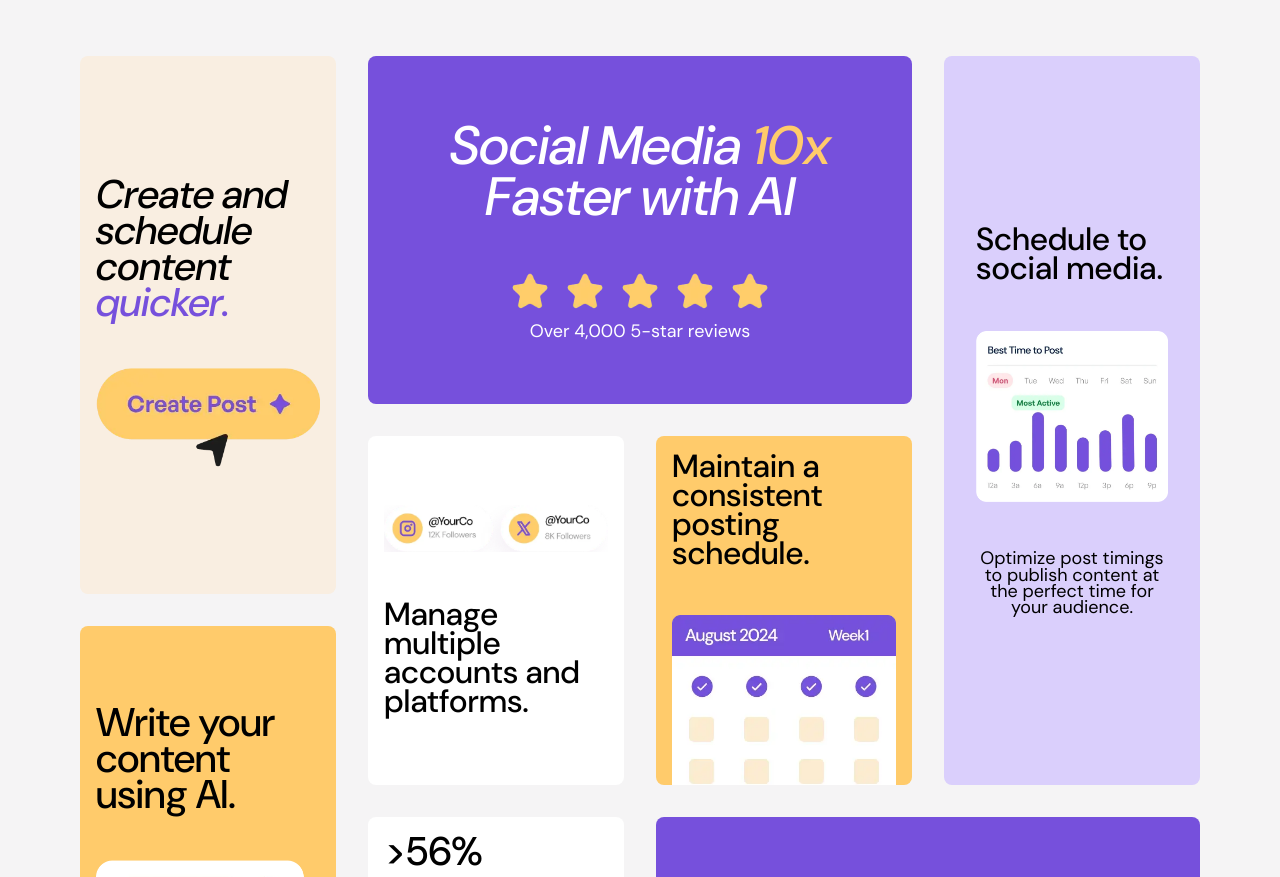
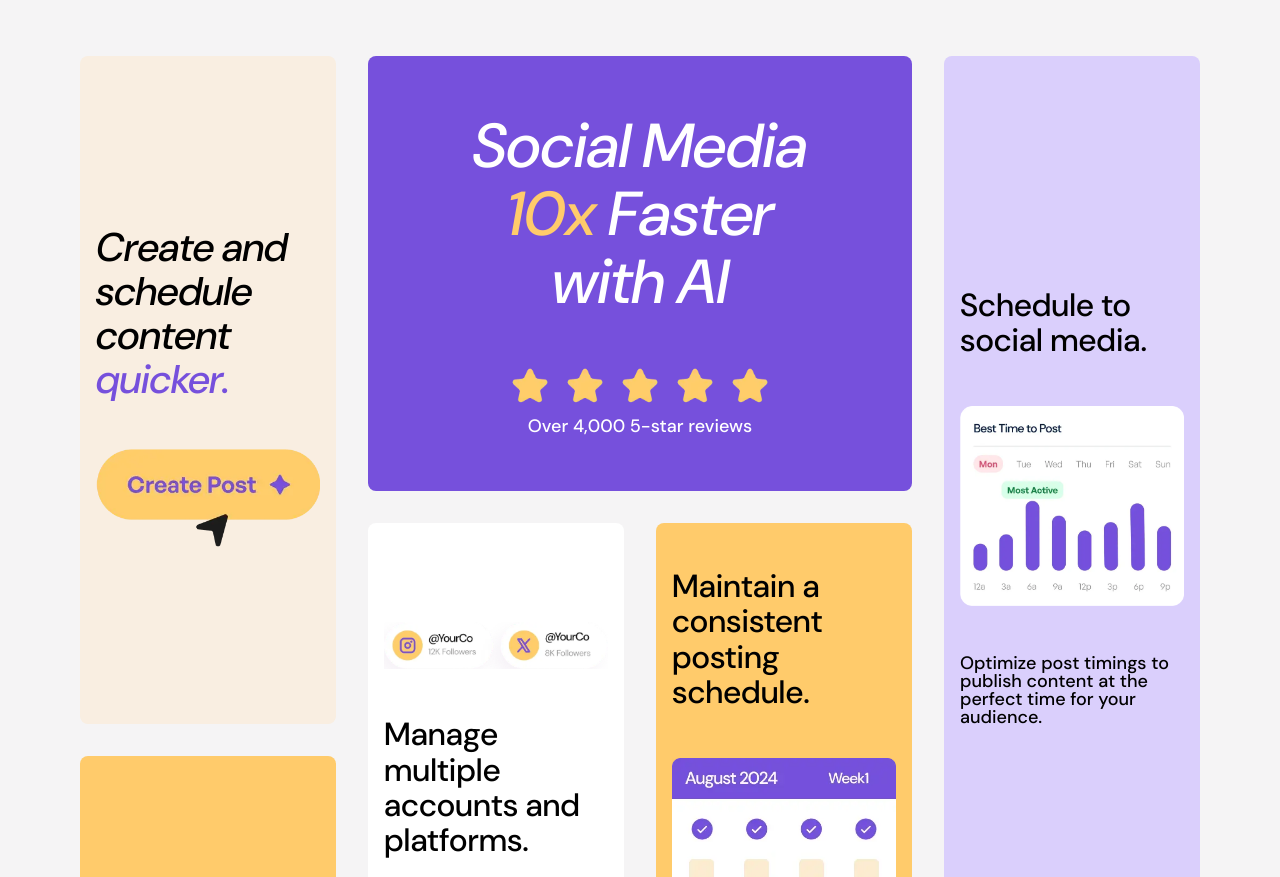
Before and after one commit to ChamuMutezva/bento-grid, a plain HTML site: page index.html in a window 1280 px wide. Shown: the top 877 px of the page. Drawn offline with Linux system fonts and the light colour scheme.

Commit message:
update: CSS Variables

```diff
--- a/index.html
+++ b/index.html
@@ -29,7 +29,7 @@
                             src="./assets/images/illustration-five-stars.webp"
                             alt=""
                         />
-                        <p class="item-text">Over 4,000 5-star reviews</p>
+                        <p class="text-preset-4">Over 4,000 5-star reviews</p>
                     </div>
                 </div>
 
@@ -39,14 +39,14 @@
                         src="./assets/images/illustration-multiple-platforms.webp"
                         alt=""
                     />
-                    <h2 class="item-heading">
+                    <h2 class="text-preset-3">
                         Manage multiple accounts and platforms.
                     </h2>
                 </div>
 
                 <!--ITEM 3-->
                 <div class="item flex item3">
-                    <h2 class="item-heading">
+                    <h2 class="text-preset-3">
                         Maintain a consistent posting schedule.
                     </h2>
                     <img
@@ -58,15 +58,17 @@
 
                 <!--ITEM 4-->
                 <div class="item flex item4">
-                    <h2 class="item-heading item4-heading">Schedule to social media.</h2>
+                    <h2 class="text-preset-3 item4-heading">Schedule to social media.</h2>
+                    <div class="item4-content-wrapper flex">
                         <img
                             src="./assets/images/illustration-schedule-posts.webp"
                             alt=""
                         />
-                    <p class="item-text">
+                        <p class="text-preset-4">
                             Optimize post timings to publish content at the perfect
                             time for your audience.
                         </p>
+                    </div>
                 </div>
 
                 <!--ITEM 5-->
@@ -79,7 +81,7 @@
                         />
                     </div>
                     <div class="item5-content-wrapper">
-                        <h2 class="item5-heading">
+                        <h2 class="text-preset-2t">
                             Grow followers with non-stop content.
                         </h2>
                     </div>
@@ -87,8 +89,8 @@
 
                 <!--ITEM 6-->
                 <div class="item flex item6">
-                    <h2 class="item6-heading">
-                        <span class="item6-span">>56% </span>faster audience
+                    <h2 class="text-preset-4 item6-heading">
+                        <span class="text-preset-1">>56% </span>faster audience
                         growth
                     </h2>
                     <img
@@ -99,7 +101,7 @@
 
                 <!--ITEM 7-->
                 <div class="item flex item7">
-                    <h2 class="item7-heading">
+                    <h2 class="text-preset-2 item7-heading">
                         Create and schedule content
                         <span class="item7-span">quicker.</span>
                     </h2>
@@ -111,7 +113,7 @@
 
                 <!--ITEM 8-->
                 <div class="item flex item8">
-                    <h2 class="item8-heading">Write your content using AI.</h2>
+                    <h2 class="text-preset-2">Write your content using AI.</h2>
                     <img
                         src="./assets/images/illustration-ai-content.webp"
                         alt=""
--- a/styles.css
+++ b/styles.css
@@ -119,15 +119,18 @@ select {
     --off-white: 300 5% 96%;
     --black: 0 0% 7%;
     --font-size-1: 3.875rem;
+    --font-size-1a: 3.375rem;
     --font-size-2: 2.875rem;
     --font-size-3: 2.5rem;
+    --font-size-4a: 2.25rem;
     --font-size-4: 2rem;
+    --font-size-4b: 1.75rem;
     --font-size-5: 1.625rem;
     --font-size-6: 1.125rem;
-    --line-height-1: 0.935;
-    --line-height-2: 0.9;
-    --line-height-3: 0.873;
-    --line-height-4: 1.11;
+    --line-height-1: 0.9;
+    --line-height-2: 1;
+    --line-height-3: 1.1;
+    --line-height-4: 1.2;
     --letter-spacing-1: -0.1875em;
     --letter-spacing-2: -0.125em;
     --letter-spacing-3: 0;
@@ -138,6 +141,9 @@ select {
     --spacing-500: 40px;
     --spacing-600: 48px;
     --spacing-700: 56px;
+    --spacing-800: 64px;
+    --spacing-900: 72px;
+    --spacing-1000: 76px;
     --font-family: "DM Sans Variable", "DM Sans Static", sans-serif;
 }
 /* Remove all animations, transitions and smooth scroll for people that prefer not to see them */
@@ -206,16 +212,39 @@ select {
     align-items: center;
     justify-content: center;
 }
-
 .text-yellow {
     color: hsl(var(--yellow-500));
 }
 .text-preset-1 {
     font-size: var(--font-size-2);
-    line-height: var(--line-height-1);
+    line-height: var(--line-height-2);
     font-weight: 500;
     text-align: center;
     font-style: italic;
+}
+.text-preset-2 {
+    font-size: var(--font-size-4);
+    line-height: var(--line-height-3);
+    font-weight: 500;
+    text-align: left;
+}
+.text-preset-2t {
+    font-size: var(--font-size-4a);
+    line-height: var(--line-height-4);
+    font-weight: 500;
+    text-align: center;
+}
+.text-preset-3 {
+    font-size: var(--font-size-5);
+    line-height: var(--line-height-3);
+    font-weight: 500;
+    text-align: left;
+}
+.text-preset-4 {
+    font-size: var(--font-size-6);
+    line-height: var(--line-height-2);
+    font-weight: 500;
+    text-align: center;
 }
 .item2 {
     background-color: hsl(var(--white));
@@ -240,7 +269,7 @@ select {
 }
 .item4 {
     background-color: hsl(var(--purple-100));
-    padding: var(--spacing-400);
+    padding: var(--spacing-200);
 }
 .item4-heading {
     text-align: center;
@@ -268,8 +297,6 @@ select {
     display: flex;
     flex-direction: column;
     align-items: first baseline;
-    font-size: var(--font-size-6);
-    font-weight: 400;
 }
 .item7 {
     background-color: hsl(var(--yellow-100));
@@ -277,10 +304,10 @@ select {
     gap: var(--spacing-200);
 }
 .item7-heading {
-    font-size: var(--font-size-4);
+    /* font-size: var(--font-size-4);
     font-weight: 500;
     text-align: left;
-    line-height: var(--line-height-2);
+    line-height: var(--line-height-2);*/
     font-style: italic;
 }
 .item7-span {
@@ -291,13 +318,14 @@ select {
     padding: var(--spacing-200);
     gap: var(--spacing-200);
 }
+/*
 .item8-heading {
     font-size: var(--font-size-4);
     font-weight: 500;
     text-align: left;
     line-height: var(--line-height-2);
 }
-
+*/
 @media screen and (min-width: 38.75rem) {
     body {
         padding: var(--spacing-700) var(--spacing-500);
@@ -311,11 +339,24 @@ select {
         gap: var(--spacing-400);
     }
     .text-preset-1 {
-        font-size: 3.375rem;
+        font-size: var(--font-size-1a);
+        line-height: var(--line-height-3);
+    }
+    .text-preset-2 {
+        font-size: var(--font-size-4a);
+    }
+    .text-preset-2t {
+        padding-inline: var(--spacing-400);
+        text-align: left;
+    }
+    .text-preset-3 {
+        font-size: var(--font-size-4b);
     }
     .item1 {
         grid-column: span 2;
         grid-row: span 2;
+        padding-block: var(--spacing-700);
+        padding-inline: var(--spacing-1000);
     }
     .item2,
     .item3 {
@@ -324,6 +365,9 @@ select {
     .item4 {
         grid-column: span 2;
         grid-row: span 3;
+    }
+    .item4-content-wrapper {
+        max-width: 22rem;
     }
     .item5 {
         grid-column: span 2;
@@ -367,6 +411,19 @@ select {
     }
     .flex {
         gap: var(--spacing-600);
+    }
+    .text-preset-1 {
+        font-size: var(--font-size-1);
+    }
+    .text-preset-2 {
+        font-size: var(--font-size-3);
+      }
+    .text-preset-3 {
+        font-size: var(--font-size-4);
+        text-align: left;
+    }
+    .text-preset-4 {
+        text-align: left;
     }
     .item-heading {
         font-size: var(--font-size-4);
```
Lines whose indentation alone changed are shown as unchanged.
